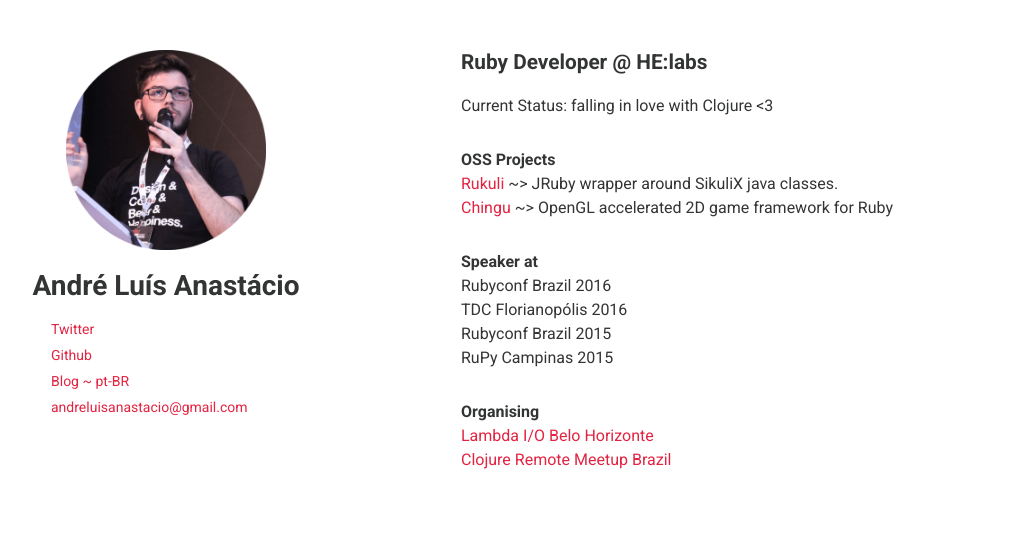
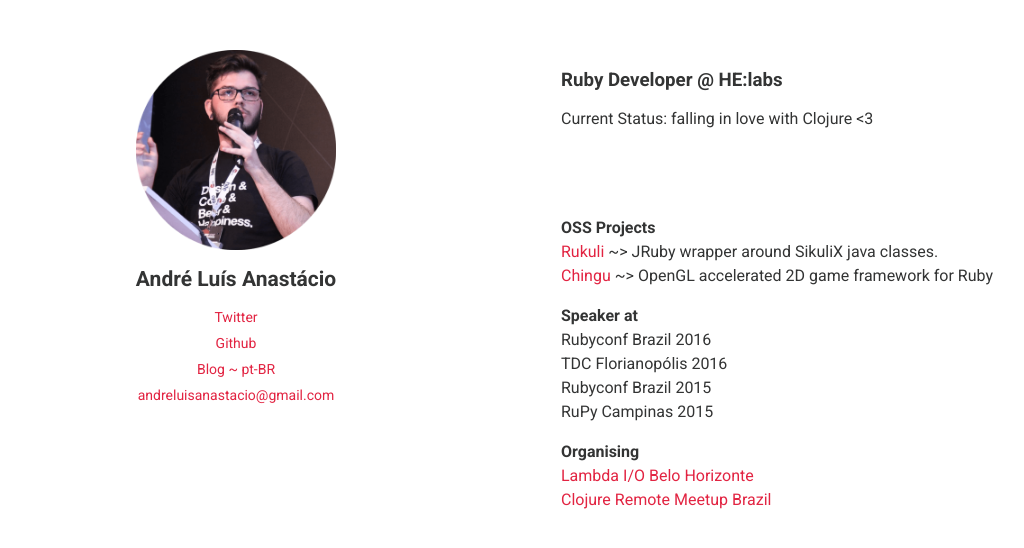
Before and after one commit to ndrluis/ndrluis.github.io, a plain HTML site: page index.html in a window 1280 px wide. Shown: the whole page, without its empty margins (89-1113 px from the left). Drawn offline with Linux system fonts and the light colour scheme.

Commit message:
Add some front-end tweaks

```diff
--- a/css/main.css
+++ b/css/main.css
@@ -1,54 +1,117 @@
 @import url(https://fonts.googleapis.com/css?family=Roboto:400,700);
-ol, ul {
-  list-style: none; }
+
+html {
+  height: 100%;
+  box-sizing: border-box; /* https://css-tricks.com/box-sizing/ */
+}
+
+*, *:before, *:after {
+  box-sizing: inherit; /* https://css-tricks.com/box-sizing/ */
+  -webkit-padding-start: 0px;
+}
+
 
 body {
   background: white;
   color: #333434;
   font-family: 'Roboto', sans-serif;
   font-size: 14px;
-  margin: 50px 100px 0; }
+  margin: 0;
+  min-height: 100%;
+  display: flex; /* body is the outer flex container */
+  flex-flow: row wrap;
+  text-align: center;
+}
+
+ol, ul {
+  list-style: none;
+}
 
 a {
   color: #E22442;
   text-decoration: none;
   font-size: 1em;
-  transition: all 1s; }
-  a:hover {
-    color: #333434; }
+  transition: all 1s;
+}
+
+a:hover {
+  color: #333434;
+}
 
 p, span {
-  line-height: 1.5; }
+  line-height: 1.5;
+}
 
-header {
-  width: 310px;
-  position: fixed; }
-  header img {
-    width: 200px;
-    margin-bottom: 20px;
-    margin: 0px auto;
-    display: block; }
-  header nav ul li {
-    margin-bottom: 10px; }
-  header h1 {
-    text-align: center; }
+.inner-flex-container {
+  display: flex;
+  flex-direction: column;
+  width: calc(100% - 650px);
+  order: 1;
+}
+
+aside   {
+  flex: 1;
+  order: 0;
+  padding-top: 50px;
+}
+
+aside img {
+  width: 200px;
+}
+
+aside nav ul li {
+  margin-bottom: 10px;
+}
+
+aside h1 {
+  text-align: center;
+}
+
+header  {
+  flex: 1;
+  order: 0;
+  text-align: left;
+  padding-top: 50px;
+  font-size: 16px;
+}
 
 section {
-  width: 60%;
-  margin-left: 450px;
-  font-size: 16px; }
+  flex: 4;
+  order: 1;
+  text-align: left;
+  font-size: 16px;
+}
 
 strong {
-  font-weight: bold; }
-  strong a {
-    border: none; }
+  font-weight: bold;
+}
 
-section p {
-  margin-bottom: 30px; }
-  section p strong {
-    font-weight: 600; }
-section h3 {
-  font-size: 1.3em;
-  margin: 0 0 20px; }
+strong a {
+  border: none;
+}
 
-/*# sourceMappingURL=main.css.map */
+@media screen and ( max-width: 1024px) {
+  .inner-flex-container {
+    width: calc(100% - 550px);
+  }
+}
+
+@media screen and ( max-width: 768px) {
+  body {
+    flex-direction: column;
+  }
+
+  section {
+    flex: 1;
+    order: 2;
+    text-align: center;
+  }
+  .inner-flex-container {
+    width: 100%;
+    flex: 1;
+  }
+
+  header {
+    text-align: center;
+  }
+}
--- a/css/main.scss
+++ /dev/null
@@ -1,77 +0,0 @@
-@import url(https://fonts.googleapis.com/css?family=Roboto:400,700);
-
-ol,ul {
-  list-style:none
-}
-
-body {
-  background: white;
-  color: #333434;
-  font-family: 'Roboto', sans-serif;
-  font-size: 14px;
-  margin: 50px 100px 0;
-}
-
-a {
-  color: #E22442 ;
-  text-decoration: none;
-  font-size: 1em;
-  transition: all 1s;
-
-  &:hover {
-    color: #333434;
-  }
-}
-
-p,span {
-  line-height:1.5;
-}
-
-header {
-  width: 310px;
-  position: fixed;
-
-  img {
-    width: 200px;
-    margin-bottom: 20px;
-    margin: 0px auto;
-    display: block;
-  }
-
-  nav ul li {
-    margin-bottom:10px;
-  }
-
-  h1 {
-    text-align: center;
-  }
-}
-
-section {
-  width: 60%;
-  margin-left: 450px;
-  font-size: 16px;
-}
-
-strong {
-  font-weight: bold;
-
-  a {
-    border: none;
-  }
-}
-
-section {
-  p {
-    margin-bottom:30px;
-
-    strong {
-      font-weight:600;
-    }
-  }
-
-  h3 {
-    font-size: 1.3em;
-    margin: 0 0 20px;
-  }
-}
--- a/index.html
+++ b/index.html
@@ -2,10 +2,11 @@
   <head>
     <title>André Luís Anastácio</title>
     <meta http-equiv="Content-Type" content="text/html; charset=UTF-8">
+    <meta name="viewport" content="width=device-width, initial-scale=1.0">
     <link rel="stylesheet" type="text/css" href="./css/main.css">
   </head>
   <body>
-    <header>
+    <aside>
       <img alt="me" src="./img/me.png"></img>
       <h1><strong>André Luís Anastácio</strong></h1>
       <nav>
@@ -16,18 +17,22 @@
           <li><a href="mailto:andreluisanastacio@gmail.com">andreluisanastacio@gmail.com</a></li>
         </ul>
       </nav>
+    </aside>
+
+    <div class='inner-flex-container'>
+      <header>
+        <h3> Ruby Developer @ HE:labs </h3>
+        Current Status: falling in love with Clojure <3
       </header>
 
       <section>
-      <h3> Ruby Developer @ HE:labs </h3>
-      <p> Current Status: falling in love with Clojure <3</p>
-
         <p>
           <strong>OSS Projects</strong><br>
           <a href="https://github.com/ndrluis/Rukuli">Rukuli</a> ~> JRuby wrapper around SikuliX java classes.
           </br>
           <a href="https://github.com/ndrluis/Chingu">Chingu</a> ~> OpenGL accelerated 2D game framework for Ruby
         </p>
+
 
         <p>
           <strong>Speaker at</strong></br>
@@ -43,5 +48,6 @@
           <a href="https://www.youtube.com/channel/UCEg0nXmPW-TTjzZ7_vsiajQ"> Clojure Remote Meetup Brazil </a>
         </p>
       </section>
+    </div>
   </body>
 </html>
```
Lines whose indentation alone changed are shown as unchanged.
